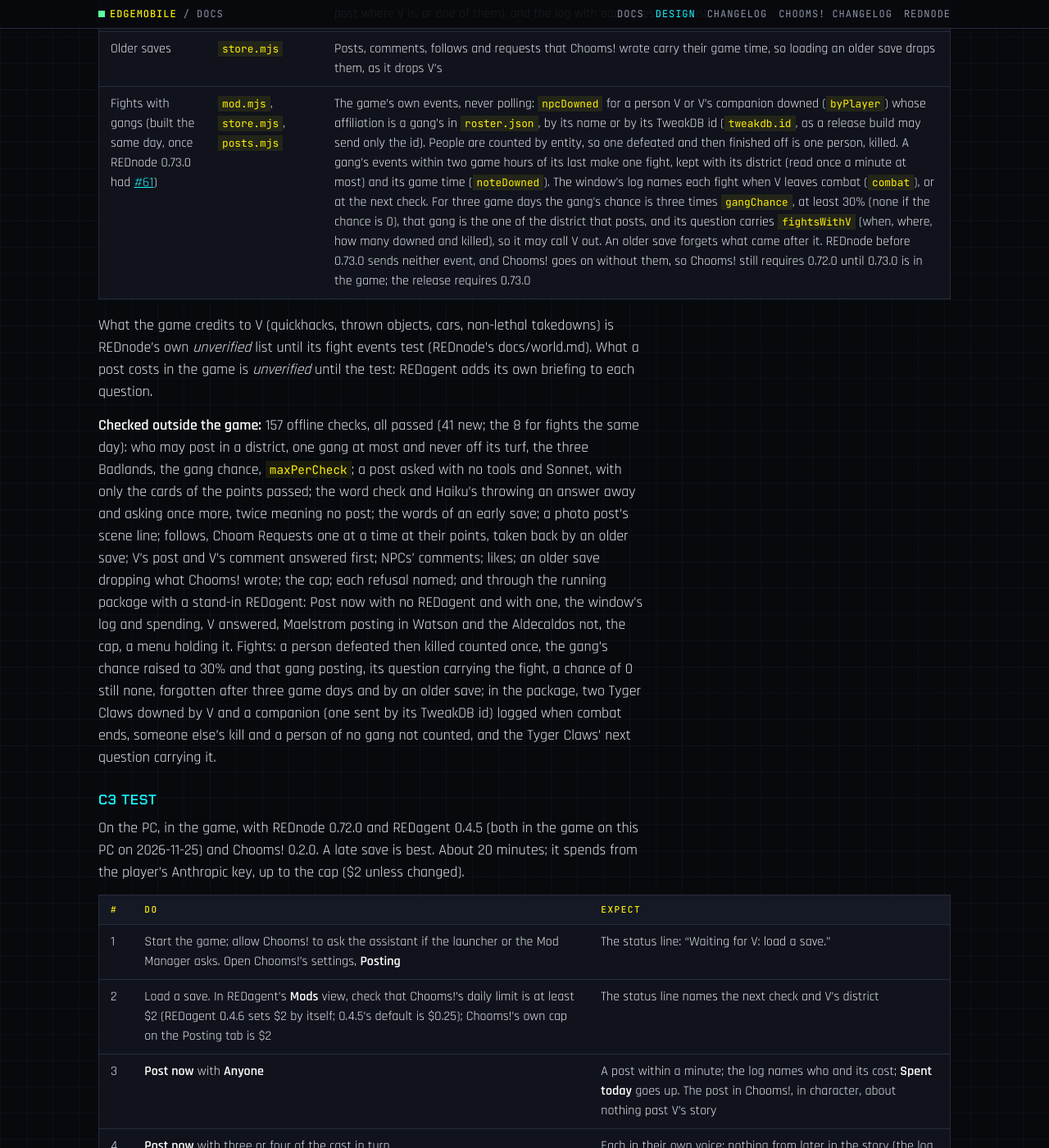
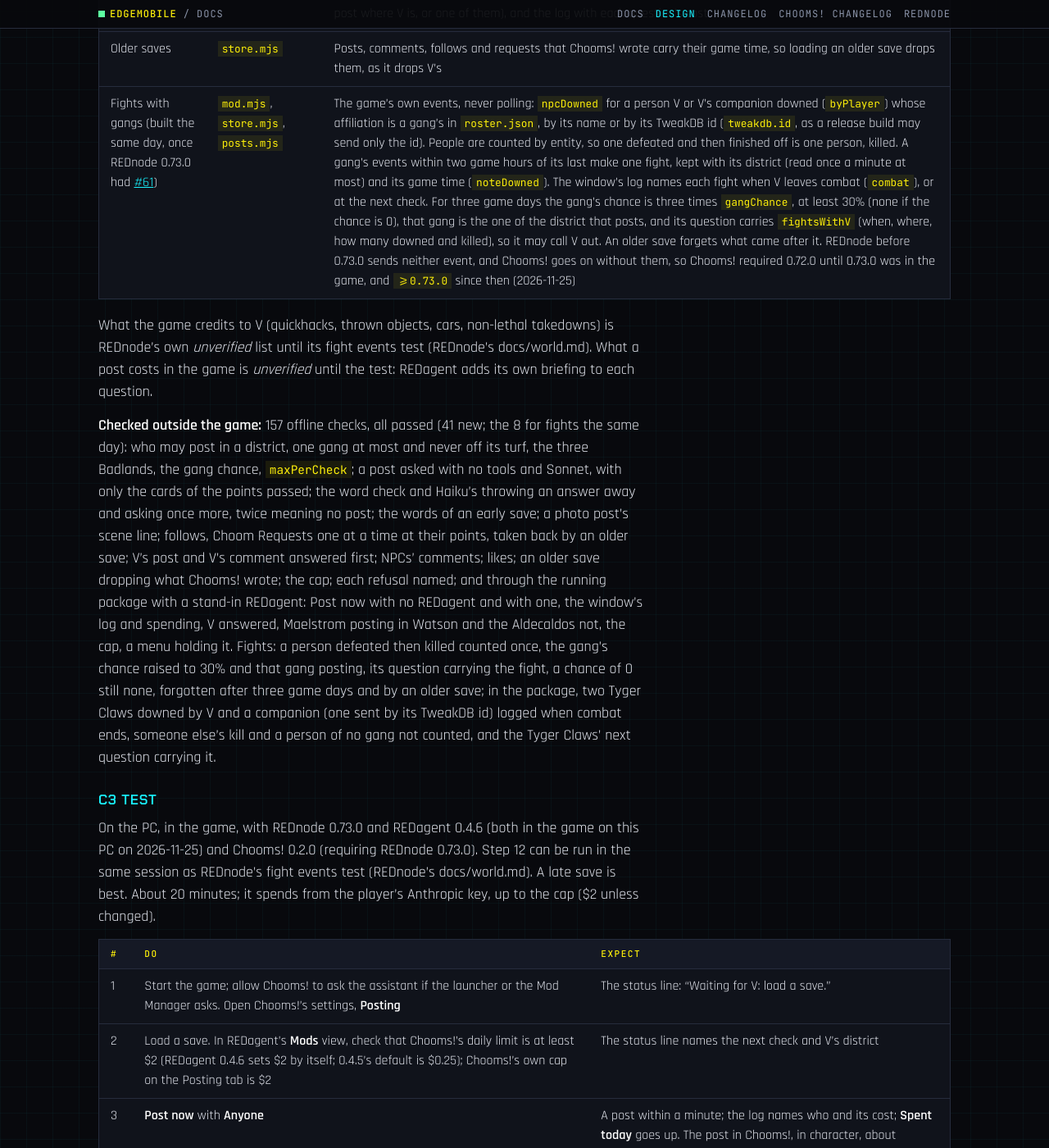
Before and after one commit to Edgemodders/EDGEmobile, a Jekyll site: the page built from docs/design.md, in a window 1280 px wide and 1400 px high, scrolled down 39347 px. Shown: the whole window at 82% size. Built offline with Jekyll 4.4.1, drawn with Linux system fonts in a browser that asks for light colours; some of the changed text lies outside the part shown.

Commit message:
Chooms!: requires REDnode 0.73.0, now in the game (the fight events)
Co-Authored-By: Claude Opus 5.5 <noreply@anthropic.com>

```diff
--- a/chooms/rednode/rednode-app.json
+++ b/chooms/rednode/rednode-app.json
@@ -12,7 +12,7 @@
   ],
   "isolation": "process",
   "requires": {
-    "rednode": ">=0.72.0",
+    "rednode": ">=0.73.0",
     "edgemobile": ">=0.1.0"
   },
   "kind": "window",
--- a/docs/design.md
+++ b/docs/design.md
@@ -737,7 +737,7 @@ Step 2 of the [C3 plan](#c3-plan). Chooms! 0.2.0, which asks for the `agent` per
 | What stops it | `posts.mjs`, `problemOf` | REDnode's and REDagent's refusals by their words: not allowed yet, no REDagent, Chooms! paused in REDagent, REDagent's daily limit for Chooms!, any other error. Each ends the check and shows in the window until the next answer |
 | The window | `settings/` | The Posting tab: a status line (why nothing posts, or when the next check is and where), the gang chance, the comments per check, the second check, and a **Today** panel: spending against the cap, **Post now** (anyone who may post where V is, or one of them), and the log with each question's cost |
 | Older saves | `store.mjs` | Posts, comments, follows and requests that Chooms! wrote carry their game time, so loading an older save drops them, as it drops V's |
-| Fights with gangs (built the same day, once REDnode 0.73.0 had [#61](https://github.com/Edgemodders/REDnode/issues/61)) | `mod.mjs`, `store.mjs`, `posts.mjs` | The game's own events, never polling: `npcDowned` for a person V or V's companion downed (`byPlayer`) whose affiliation is a gang's in `roster.json`, by its name or by its TweakDB id (`tweakdb.id`, as a release build may send only the id). People are counted by entity, so one defeated and then finished off is one person, killed. A gang's events within two game hours of its last make one fight, kept with its district (read once a minute at most) and its game time (`noteDowned`). The window's log names each fight when V leaves combat (`combat`), or at the next check. For three game days the gang's chance is three times `gangChance`, at least 30% (none if the chance is 0), that gang is the one of the district that posts, and its question carries `fightsWithV` (when, where, how many downed and killed), so it may call V out. An older save forgets what came after it. REDnode before 0.73.0 sends neither event, and Chooms! goes on without them, so Chooms! still requires 0.72.0 until 0.73.0 is in the game; the release requires 0.73.0 |
+| Fights with gangs (built the same day, once REDnode 0.73.0 had [#61](https://github.com/Edgemodders/REDnode/issues/61)) | `mod.mjs`, `store.mjs`, `posts.mjs` | The game's own events, never polling: `npcDowned` for a person V or V's companion downed (`byPlayer`) whose affiliation is a gang's in `roster.json`, by its name or by its TweakDB id (`tweakdb.id`, as a release build may send only the id). People are counted by entity, so one defeated and then finished off is one person, killed. A gang's events within two game hours of its last make one fight, kept with its district (read once a minute at most) and its game time (`noteDowned`). The window's log names each fight when V leaves combat (`combat`), or at the next check. For three game days the gang's chance is three times `gangChance`, at least 30% (none if the chance is 0), that gang is the one of the district that posts, and its question carries `fightsWithV` (when, where, how many downed and killed), so it may call V out. An older save forgets what came after it. REDnode before 0.73.0 sends neither event, and Chooms! goes on without them, so Chooms! required 0.72.0 until 0.73.0 was in the game, and `>=0.73.0` since then (2026-11-25) |
 
 What the game credits to V (quickhacks, thrown objects, cars, non-lethal takedowns) is REDnode's own *unverified* list until its fight events test (REDnode's docs/world.md). What a post costs in the game is *unverified* until the test: REDagent adds its own briefing to each question.
 
@@ -745,7 +745,7 @@ What the game credits to V (quickhacks, thrown objects, cars, non-lethal takedow
 
 ### C3 test
 
-On the PC, in the game, with REDnode 0.72.0 and REDagent 0.4.5 (both in the game on this PC on 2026-11-25) and Chooms! 0.2.0. A late save is best. About 20 minutes; it spends from the player's Anthropic key, up to the cap ($2 unless changed).
+On the PC, in the game, with REDnode 0.73.0 and REDagent 0.4.6 (both in the game on this PC on 2026-11-25) and Chooms! 0.2.0 (requiring REDnode 0.73.0). Step 12 can be run in the same session as REDnode's fight events test (REDnode's docs/world.md). A late save is best. About 20 minutes; it spends from the player's Anthropic key, up to the cap ($2 unless changed).
 
 | # | Do | Expect |
 |---|---|---|
```
Also changed, not shown: other parts of docs/design.md (+1 -1 lines), CLAUDE.md (+1 -1 lines).
